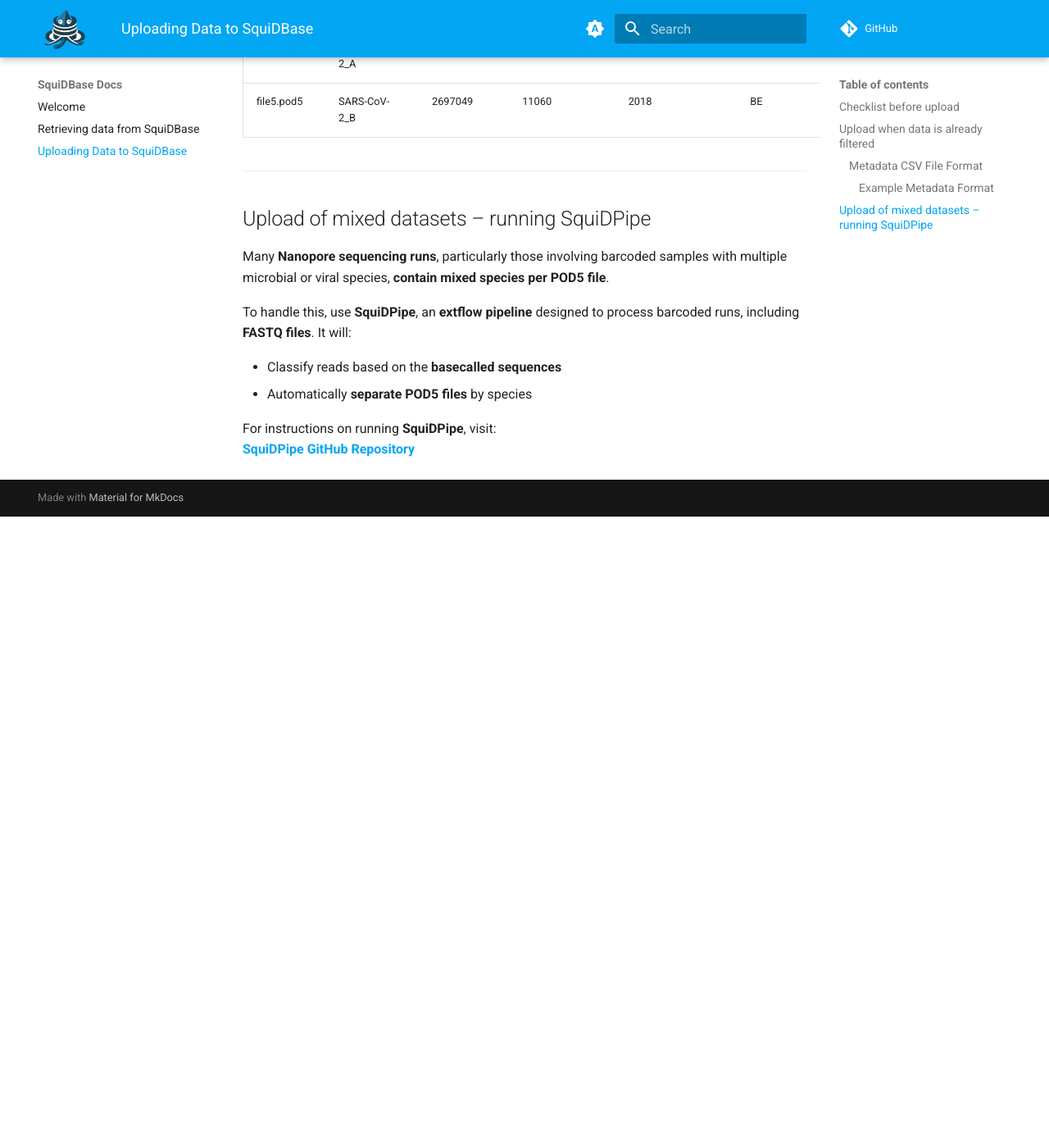
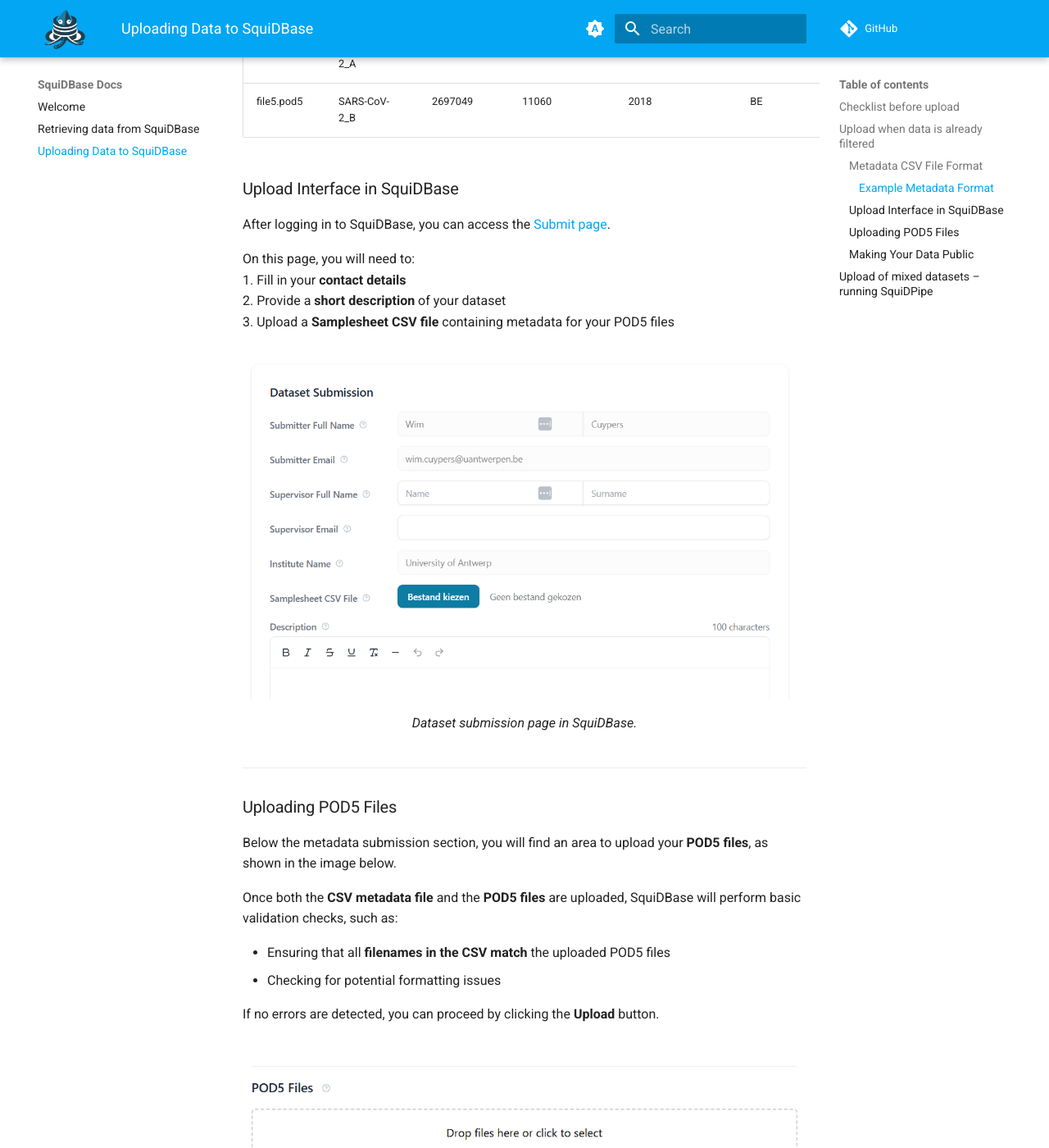
Before and after one commit to SquiDBase/docs, an MkDocs documentation site: the page built from docs/uploading_data.md, in a window 1280 px wide and 1400 px high, scrolled down 1519 px. Shown: the whole window at 82% size. Built offline with MkDocs 1.6.1 and Material for MkDocs 9.7.7, drawn with Linux system fonts in a browser that asks for light colours; comment, search, counter and statistics services are not loaded; before the commit the page ends 2149 px from its top, so only the background shows below that; some of the changed text lies outside the part shown.

Commit message:
upload complete

```diff
--- a/docs/uploading_data.md
+++ b/docs/uploading_data.md
@@ -45,16 +45,56 @@
 | file4.pod5  | SARS-CoV-2_A  | 2697049      | 11060             | 2018               | BE             | PE           | NA       | NA        | NA             | NA                | NA             |
 | file5.pod5  | SARS-CoV-2_B  | 2697049      | 11060             | 2018               | BE             | PE           | NA       | NA        | NA             | NA                | NA             |
 
+### Upload Interface in SquiDBase
+
+After logging in to SquiDBase, you can access the [Submit page](https://squidbase.org/submissions/submit).
+
+On this page, you will need to:
+1. Fill in your **contact details**
+2. Provide a **short description** of your dataset
+3. Upload a **Samplesheet CSV file** containing metadata for your POD5 files
+
+![Dataset submission](assets/dataset_submission.png)
+/// caption
+Dataset submission page in SquiDBase.
+///
+---
+
+### Uploading POD5 Files
+
+Below the metadata submission section, you will find an area to upload your **POD5 files**, as shown in the image below.
+
+Once both the **CSV metadata file** and the **POD5 files** are uploaded, SquiDBase will perform basic validation checks, such as:
+
+- Ensuring that all **filenames in the CSV match** the uploaded POD5 files
+- Checking for potential formatting issues
+
+If no errors are detected, you can proceed by clicking the **Upload** button.
+
+![POD5 upload](assets/upload_pod5.png)
+/// caption
+POD5 upload section.
+///
+---
+
+### Making Your Data Public
+
+Once your data is uploaded, you will have the option to:
+
+- **Immediately make your dataset publicly available**
+- **Keep the dataset private** and enable the **"public" toggle** later when you are ready to share it (e.g., after your publication is under peer review)
+
 ---
 
 ## Upload of mixed datasets – running SquiDPipe
 
 Many **Nanopore sequencing runs**, particularly those involving barcoded samples with multiple microbial or viral species, **contain mixed species per POD5 file**.
 
-To handle this, use **SquiDPipe**, an **extflow pipeline** designed to process barcoded runs, including **FASTQ files**. It will:
+To handle this, use **SquiDPipe**, a **Nextflow pipeline** designed to process barcoded runs, including **FASTQ files**. It will:
 
 - Classify reads based on the **basecalled sequences**
 - Automatically **separate POD5 files** by species
+- Output a CSV for uploading to SquiDBase that matches the outputted POD5 filenames
 
 For instructions on running **SquiDPipe**, visit:
 [**SquiDPipe GitHub Repository**](https://github.com/Cuypers-Wim/squidpipe)
```
Also changed, not shown: docs/index.md (+0 -15 lines), docs/assets/dataset_submission.png (added), docs/assets/download.png (renamed from docs/download.png), docs/assets/upload_pod5.png (added).
